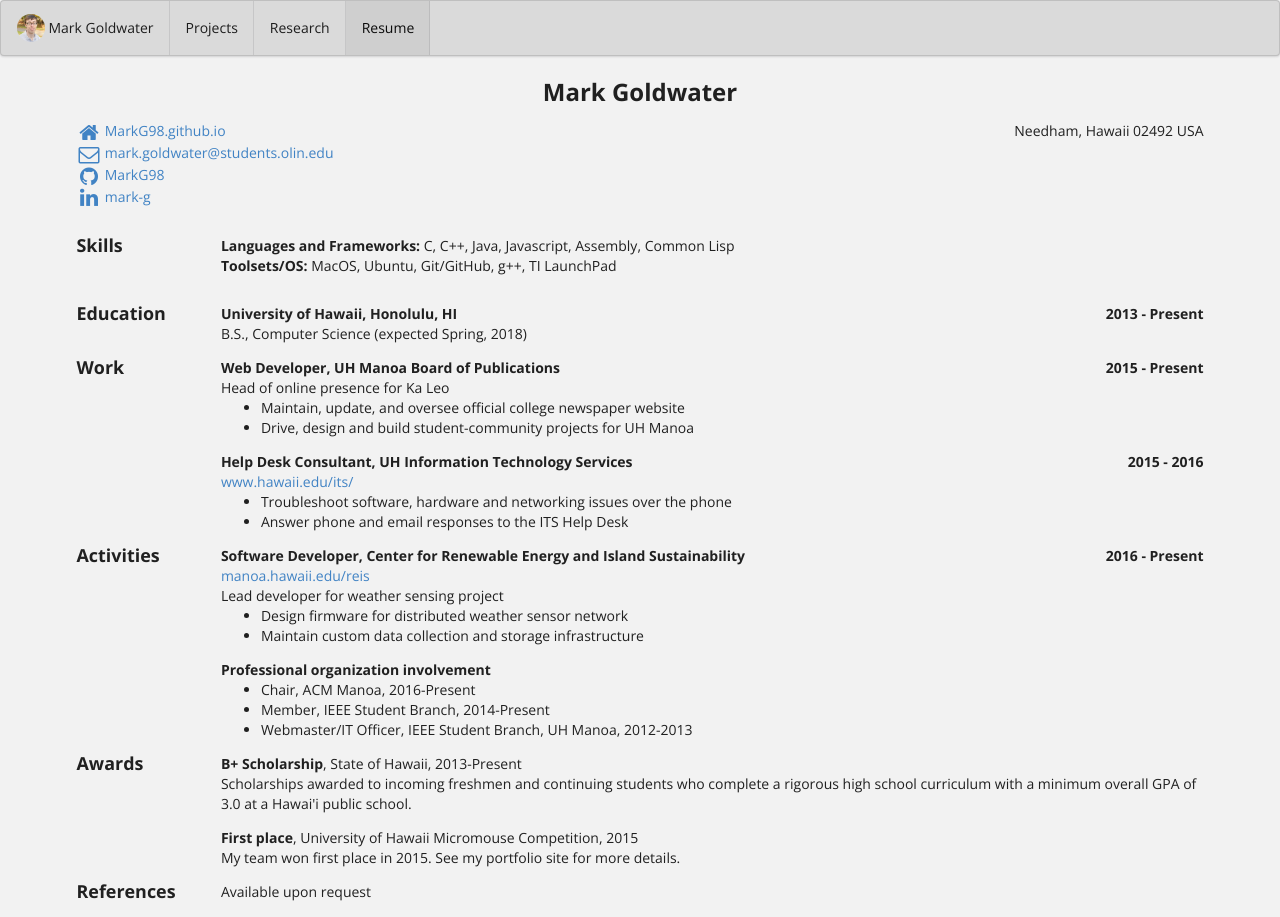
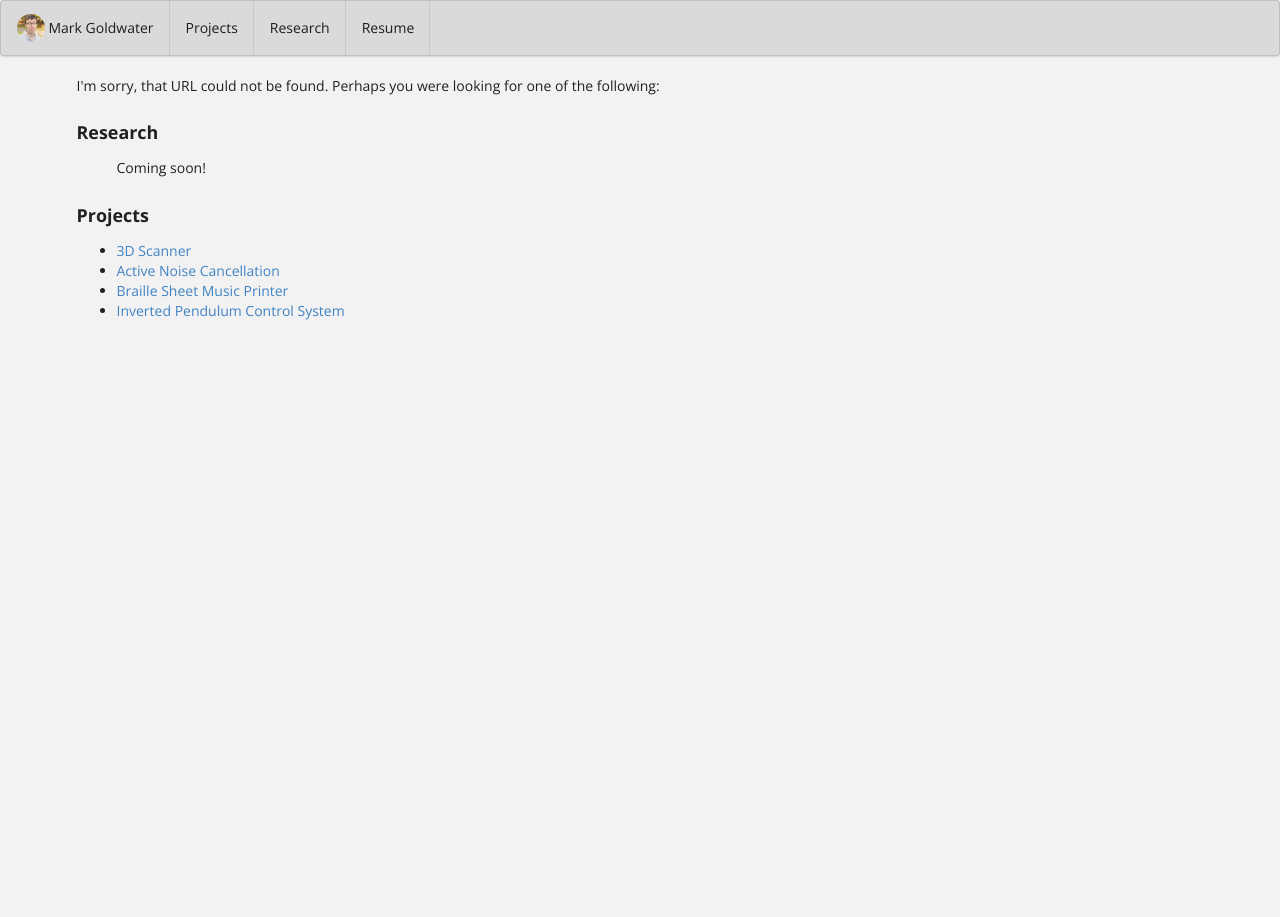
Before and after one commit to MarkG98/MarkG98.github.io, a Jekyll site: the page built from bio/index.html, in a window 1280 px wide. Built offline with Jekyll 4.4.1, drawn with Linux system fonts in a browser that asks for light colours.

Commit message:
Added braille sheet music printer project and cleaned up the website's response to the /bio link

```diff
--- a/_data/bio.json
+++ b/_data/bio.json
@@ -6,13 +6,13 @@
     "email": "mark.goldwater@students.olin.edu",
     "phone": "",
     "website": "https://MarkG98.github.io",
-    "summary": "I am a sophomore studying for a B.S. in Electrical and Computer Engineering at Franklin W. Olin College of Engineering. I am passionate about robotics, signal processing, and machine learning and have explored these topics through the various projects and classwork I have done.",
+    "summary": "I am a sophomore studying for a B.S. in Electrical and Computer Engineering at <a href=\"https://www.olin.edu\">Franklin W. Olin College of Engineering</a>. I am passionate about robotics, signal processing, and machine learning and have explored these topics through the various projects and classwork I have done.",
     "location": {
       "address": "",
       "postalCode": "02492",
       "city": "Needham",
       "countryCode": "USA",
-      "region": "Hawaii"
+      "region": "MA"
     },
     "profiles": [
       {
@@ -29,36 +29,21 @@
   },
   "skills": [
     {
-      "name": "Languages and Frameworks",
+      "name": "",
       "level": "",
       "keywords": [
-        "C",
-        "C++",
-        "Java",
-        "Javascript",
-        "Assembly",
-        "Common Lisp"
-      ]
-    },
-    {
-      "name": "Toolsets/OS",
-      "level": "",
-      "keywords": [
-        "MacOS",
-        "Ubuntu",
-        "Git/GitHub",
-        "g++",
-        "TI LaunchPad"
+        "",
+        "",
       ]
     }
   ],
   "education": [
     {
-      "institution": "University of Hawaii, Honolulu, HI",
-      "area": "Computer Science (expected Spring, 2018)",
-      "studyType": "B.S.",
-      "startDate": "2013-09-01",
-      "endDate": "Present",
+      "institution": "",
+      "area": "",
+      "studyType": "",
+      "startDate": "",
+      "endDate": "",
       "gpa": "",
       "courses": [
       ]
@@ -66,74 +51,43 @@
   ],
   "work": [
     {
-      "company": "UH Manoa Board of Publications",
-      "position": "Web Developer",
+      "company": "",
+      "position": "",
       "website": "",
-      "startDate": "2015-08-01",
-      "endDate": "Present",
-      "summary": "Head of online presence for Ka Leo",
-      "highlights": [
-        "Maintain, update, and oversee official college newspaper website",
-        "Drive, design and build student-community projects for UH Manoa"
-      ]
-    },
-    {
-      "company": "UH Information Technology Services",
-      "position": "Help Desk Consultant",
-      "website": "http://www.hawaii.edu/its/",
-      "startDate": "2015-01-01",
-      "endDate": "2016-03-15",
+      "startDate": "",
+      "endDate": "",
       "summary": "",
       "highlights": [
-        "Troubleshoot software, hardware and networking issues over the phone",
-        "Answer phone and email responses to the ITS Help Desk"
+        "",
+        ""
       ]
     }
   ],
   "volunteer": [
     {
-      "organization": "Center for Renewable Energy and Island Sustainability",
-      "website": "http://manoa.hawaii.edu/reis",
-      "position": "Software Developer",
-      "startDate": "2016-01-01",
-      "endDate": "Present",
-      "summary": "Lead developer for weather sensing project",
-      "highlights": [
-        "Design firmware for distributed weather sensor network",
-        "Maintain custom data collection and storage infrastructure"
-      ]
-    },
-    {
       "organization": "",
       "website": "",
-      "position": "Professional organization involvement",
+      "position": "",
       "startDate": "",
       "endDate": "",
       "summary": "",
       "highlights": [
-        "Chair, ACM Manoa, 2016-Present",
-        "Member, IEEE Student Branch, 2014-Present",
-        "Webmaster/IT Officer, IEEE Student Branch, UH Manoa, 2012-2013"
+        "",
+        ""
       ]
     }
   ],
   "awards": [
     {
-      "title": "B+ Scholarship",
-      "date": "2013-Present",
-      "awarder": "State of Hawaii",
-      "summary": "Scholarships awarded to incoming freshmen and continuing students who complete a rigorous high school curriculum with a minimum overall GPA of 3.0 at a Hawai'i public school."
-    },
-    {
-      "title": "First place",
-      "date": "2015",
-      "awarder": "University of Hawaii Micromouse Competition",
-      "summary": "My team won first place in 2015.  See my portfolio site for more details."
+      "title": "",
+      "date": "",
+      "awarder": "",
+      "summary": ""
     }
   ],
   "references": [
     {
-      "name": "Available upon request",
+      "name": "",
       "reference": ""
     }
   ]
--- a/_layouts/bio.html
+++ b/_layouts/bio.html
@@ -4,4 +4,5 @@
 
 {% include menubar.html active="bio"%}
 
+
 {{ content }}
--- a/bio/index.html
+++ b/bio/index.html
@@ -1,5 +1,11 @@
+---
+layout: missingpage
+---
+
+<!--
 ---
 layout: bio
 ---
 
 {% include {{ site.theme-bio }} %}
+-->
--- a/projects/project-1.md
+++ b/projects/project-1.md
@@ -3,7 +3,7 @@
 type: project
 image: images/rocky.jpg
 title: Inverted Pendulum Control System
-permalink: projects/invertedpendulum
+permalink: projects/inverted-pendulum
 # All dates must be YYYY-MM-DD format!
 date:
 labels:
--- a/projects/project-2.md
+++ b/projects/project-2.md
@@ -3,7 +3,7 @@
 type: project
 image: images/ancresults.jpg
 title: Active Noise Cancellation
-permalink: projects/activenoisecancellation
+permalink: projects/active-noise-cancellation
 # All dates must be YYYY-MM-DD format!
 date:
 labels:
--- /dev/null
+++ b/projects/project-4.md
@@ -0,0 +1,29 @@
+---
+layout: project
+type: project
+image: images/TechtilePrinter.png
+title: Braille Sheet Music Printer
+permalink: projects/braille-sheet-music-printer
+# All dates must be YYYY-MM-DD format!
+date:
+labels:
+  - Arduino
+  - 3D Printing
+  - Python
+  - C
+  - Raspberry Pi
+  - Laser Cutting
+summary:  A braille sheet music printer designed for musicians with visual impairment.
+---
+For the Principles of Engineering class at Olin College, my team and I decided to create a braille sheet music printer in an effort to make a device that could potentially make a difference for a user group.
+
+<img class="ui large right floated rounded image" src="../images/TechtileDiagram.png">
+
+Our team set out to develop a braille printer that can convert musical instrument digital interface files into braille sheet music. It offers an accessible way for visually impaired musicians to access digitized music and be able to have the music in sheet music format without searching in store. Musicians with visual impairment are provided with a wider range of braille sheet music to choose from, not to mention an easier path of procurement.
+
+<img class="ui large left floated rounded image" src="../images/TechtileElectrical.png">
+
+This project involved the integration of mechanical, software, and electrical hardware subsystems over the course of the project sprints. Details regarding the process and final product can be found at the project website [here.](http://poe.olin.edu/2018/techtile/index.html)
+
+<br>
+Source: <a href="https://github.com/hyegibang/Techtile"><i class="large github icon "></i>hyegibang / Techtile</a>
```
Also changed, not shown: images/TechtileDiagram.png (added), images/TechtileElectrical.png (added), images/TechtilePrinter.png (added).
